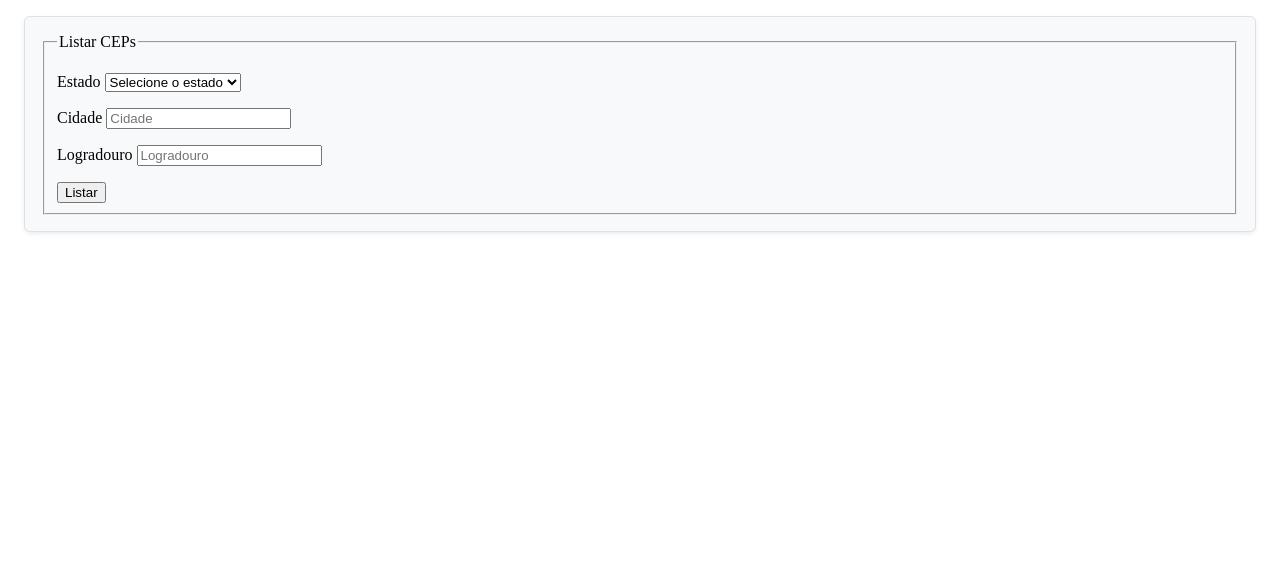
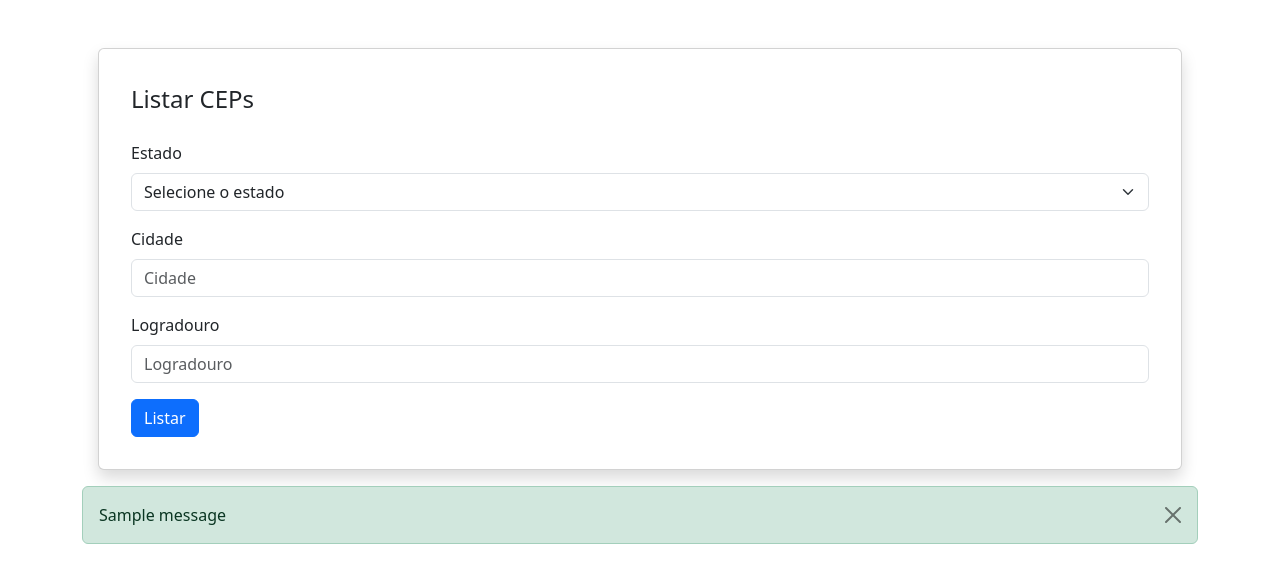
Before and after one commit to LeandrodaSilva/seb-django-app, a Django app: page / in a window 1280 px wide. Shown: the top 583 px of the page. Run offline with Django 4.2, Linux system fonts and the light colour scheme; one stand-in notice (Sample message) is shown.

Commit message:
adiciona tabela ordenável via JS

```diff
--- a/DjangoProject/settings.py
+++ b/DjangoProject/settings.py
@@ -26,7 +26,7 @@ SECRET_KEY = 'django-insecure-s@ds_#^3afmq+)p+o6$76ro@8#$i^z#dn93tx#d@6s38q5qqkx
 DEBUG = True
 
 ALLOWED_HOSTS = [
-    'seb-django-app.azurewebsites.net'
+    'seb-django-app.azurewebsites.net','localhost'
 ]
 
 
--- a/DjangoProject/urls.py
+++ b/DjangoProject/urls.py
@@ -20,5 +20,5 @@ from dapi import views
 
 urlpatterns = [
     path('admin/', admin.site.urls),
-    path('', views.index, name='home'),
+    path('', views.index, name='index'),
 ]
--- a/templates/index.html
+++ b/templates/index.html
@@ -1,40 +1,120 @@
 {% load static %}
 <!DOCTYPE html>
-<html lang="en">
+<html lang="pt-BR">
 <head>
     <meta charset="UTF-8">
+    <meta name="viewport" content="width=device-width, initial-scale=1.0">
     <title>{{ titulo }}</title>
     <link rel="stylesheet" href="{% static 'css/home.css' %}">
+    <link href="https://cdn.jsdelivr.net/npm/bootstrap@5.3.0/dist/css/bootstrap.min.css" rel="stylesheet">
 </head>
 <body>
-<div class="card">
-    <form action="/">
+<div class="container mt-5">
+    <div class="card shadow">
+        <div class="card-body">
+            <form method="POST" action="{% url 'index' %}">
+                {% csrf_token %}
                 <fieldset>
-            <legend>Listar CEPs</legend>
+                    <legend class="mb-4">Listar CEPs</legend>
 
-            <p>
-                <label for="uf">Estado</label>
-                <select name="uf" id="uf" required>
+                    <div class="mb-3">
+                        <label for="uf" class="form-label">Estado</label>
+                        <select class="form-select" name="uf" id="uf" required>
                             <option value="" disabled selected>Selecione o estado</option>
                             {% for uf in ufs %}
                             <option value="{{ uf }}" {% if uf == selected_uf %}selected{% endif %}>{{ uf }}</option>
                             {% endfor %}
                         </select>
-            </p>
+                    </div>
 
-            <p>
-                <label for="cidade">Cidade</label>
-                <input type="text" name="cidade" id="cidade" value="{{ cidade }}" placeholder="Cidade" required>
-            </p>
+                    <div class="mb-3">
+                        <label for="cidade" class="form-label">Cidade</label>
+                        <input type="text" class="form-control" name="cidade" id="cidade"
+                               value="{{ cidade }}" placeholder="Cidade" required>
+                    </div>
 
-            <p>
-                <label for="logradouro">Logradouro</label>
-                <input type="text" name="logradouro" id="logradouro" value="{{ logradouro }}" placeholder="Logradouro" required>
-            </p>
+                    <div class="mb-3">
+                        <label for="logradouro" class="form-label">Logradouro</label>
+                        <input type="text" class="form-control" name="logradouro" id="logradouro"
+                               value="{{ logradouro }}" placeholder="Logradouro" required>
+                    </div>
 
-            <button type="submit">Listar</button>
+                    <button type="submit" class="btn btn-primary">Listar</button>
                 </fieldset>
             </form>
         </div>
+    </div>
+
+    {% if messages %}
+    <div class="mt-3">
+        {% for message in messages %}
+        <div class="alert alert-{{ message.tags }} alert-dismissible fade show" role="alert">
+            {{ message }}
+            <button type="button" class="btn-close" data-bs-dismiss="alert" aria-label="Close"></button>
+        </div>
+        {% endfor %}
+    </div>
+    {% endif %}
+
+    {% if resultados %}
+    <div class="card shadow mt-4">
+        <div class="card-body">
+            <h5 class="card-title mb-4">Resultados encontrados: {{ resultados|length }}</h5>
+
+            <div class="table-responsive">
+                <table class="table table-striped table-hover" id="tabela-resultados">
+                    <thead>
+                        <tr>
+                            <th scope="col" class="sortable">CEP</th>
+                            <th scope="col" class="sortable">Logradouro</th>
+                            <th scope="col" class="sortable">Bairro</th>
+                            <th scope="col" class="sortable">Localidade</th>
+                            <th scope="col" class="sortable">UF</th>
+                        </tr>
+                    </thead>
+                    <tbody>
+                        {% for resultado in resultados %}
+                        <tr>
+                            <td>{{ resultado.cep }}</td>
+                            <td>{{ resultado.logradouro }}</td>
+                            <td>{{ resultado.bairro }}</td>
+                            <td>{{ resultado.localidade }}</td>
+                            <td>{{ resultado.uf }}</td>
+                        </tr>
+                        {% endfor %}
+                    </tbody>
+                </table>
+            </div>
+        </div>
+    </div>
+    {% endif %}
+</div>
+
+<script src="https://cdn.jsdelivr.net/npm/bootstrap@5.3.0/dist/js/bootstrap.bundle.min.js"></script>
+<script>
+document.addEventListener('DOMContentLoaded', function() {
+    const getCellValue = (tr, idx) => tr.children[idx].innerText || tr.children[idx].textContent;
+
+    const comparer = (idx, asc) => (a, b) => ((v1, v2) =>
+        v1 !== '' && v2 !== '' && !isNaN(v1) && !isNaN(v2) ? v1 - v2 : v1.toString().localeCompare(v2)
+        )(getCellValue(asc ? a : b, idx), getCellValue(asc ? b : a, idx));
+
+    document.querySelectorAll('#tabela-resultados th.sortable').forEach(th => {
+        th.addEventListener('click', function() {
+            const table = this.closest('table');
+            const tbody = table.querySelector('tbody');
+            Array.from(tbody.querySelectorAll('tr'))
+                .sort(comparer(Array.from(this.parentNode.children).indexOf(this), this.asc = !this.asc))
+                .forEach(tr => tbody.appendChild(tr));
+
+            // Update arrow icon
+            table.querySelectorAll('th.sortable').forEach(header => {
+                header.classList.remove('asc', 'desc');
+            });
+            this.classList.toggle(this.asc ? 'asc' : 'desc');
+        });
+    });
+});
+</script>
 </body>
 </html>
```
Lines whose indentation alone changed are shown as unchanged.
